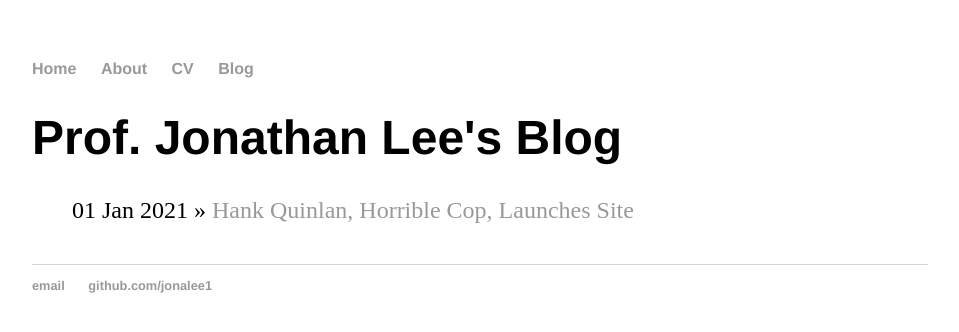
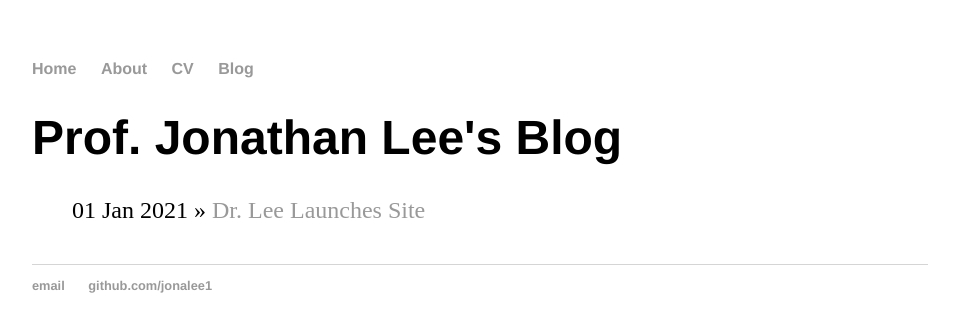
Before and after one commit to jonalee1/jonalee1.github.io, a Jekyll site: the page built from blog/index.html, in a window 1280 px wide. Shown: the top 332 px of the page, without its empty margins (160-1119 px from the left). Built offline with Jekyll 4.4.1, drawn with Linux system fonts in a browser that asks for light colours.

Commit message:
Update 2014-04-30-jonalee1-mysite-launched.md

```diff
--- a/_posts/2014-04-30-jonalee1-mysite-launched.md
+++ b/_posts/2014-04-30-jonalee1-mysite-launched.md
@@ -1,6 +1,6 @@
 ---
 layout: post
-title: "Hank Quinlan, Horrible Cop, Launches Site"
+title: "Dr. Lee Launches Site"
 date: 2021-01-01
 ---
 
```
